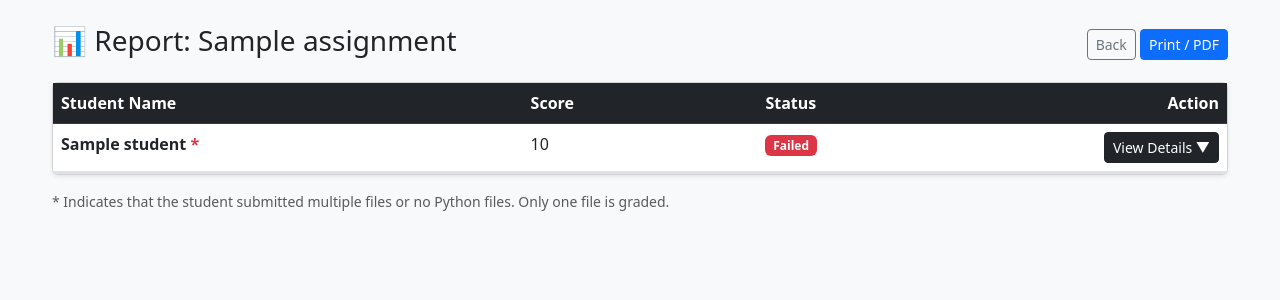
After one commit to inf-ufrgs/jobe-web, a FastAPI app: template grader/templates/professor_report.html in a window 1280 px wide. The commit adds this page. Shown: the top 300 px of the page. Run offline with FastAPI, Linux system fonts and the light colour scheme; the template is opened without the code that fills it: most values are stand-ins (such as "Sample title", 1, 10 or a date in 2020).

Commit message:
Enhance grading functionality and UI: - Add grading engine to process student submissions and return detailed results. - Implement professor routes for uploading and grading assignments. - Create new HTML templates for grading reports and submission uploads. - Update result display to show output details only for failed tests.

```diff
--- a/grader/app.py
+++ b/grader/app.py
@@ -3,7 +3,9 @@ import requests
 import logging
 import shutil         # For clearing invalid git folders
 from contextlib import asynccontextmanager
-from fastapi import FastAPI, Form, HTTPException, Request, Response
+from fastapi import FastAPI, Form, HTTPException, Request, Response, UploadFile, File
+import zipfile
+import shutil
 from fastapi.responses import HTMLResponse
 from fastapi.templating import Jinja2Templates
 from git import Repo, exc
@@ -37,9 +39,12 @@ GIT_TOKEN = os.getenv("GIT_TOKEN")   # The Secret Token
 # ONLY this ID is allowed to submit code.
 # Later we can expand this to a list or a proper auth system.
 ALLOWED_STUDENT_ID = "00177562"
+PROFESSOR_ID = "00177562"
 
-# Configure Logging
-logging.basicConfig(level=logging.INFO)
+# Configure Log Level from Environment
+log_level_str = os.getenv("LOG_LEVEL", "INFO").upper()
+numeric_level = getattr(logging, log_level_str, logging.INFO)
+logging.basicConfig(level=numeric_level)
 logger = logging.getLogger("grader")
 
 # Global State
@@ -95,6 +100,63 @@ def load_assignments_from_disk():
             logger.debug(f"Config: {config}")
 
     return new_assignments
+
+# --- HELPER: The Grading Engine ---
+def grade_submission(code, assignment_id):
+    """
+    Runs the code against the tests for the given assignment.
+    Returns: (score, max_score, results_list)
+    """
+    if assignment_id not in ASSIGNMENTS:
+        return 0, 0, [{"status": "ERROR", "css": "danger", "details": "Problema inválido!"}]
+
+    lab_data = ASSIGNMENTS[assignment_id]
+    tests = lab_data['cases']
+    time_limit = lab_data.get('time_limit', 5)
+
+    results = []
+    score = 0
+
+    # Inject wrapper
+    full_code = MOCK_WRAPPER + "\n" + code
+
+    for test in tests:
+        name = test.get('name', 'Test Case')
+        payload = {
+            "run_spec": {
+                "language_id": "python3",
+                "sourcecode": full_code,
+                "input": test['input'] if test['input'] else "",
+                "parameters": {"cputime": time_limit}
+            }
+        }
+
+        try:
+            # We use a shorter timeout for Python requests to catch hangs
+            resp = requests.post(JOBE_URL, json=payload, timeout=time_limit + 2)
+
+            if resp.status_code != 200:
+                results.append({"status": "SERVER ERROR", "css": "secondary", "details": f"HTTP {resp.status_code}"})
+                continue
+
+            outcome = resp.json()
+            if outcome['outcome'] == 15:
+                actual = outcome['stdout'].strip()
+                expected = test['output'].strip()
+                if actual.lower() == expected.lower():
+                    results.append({"name": name, "status": "PASS", "css": "success", "details": "OK"})
+                    score += 1
+                else:
+                    results.append({"name": name, "status": "FAIL", "css": "warning", "details": f"{20*'-'} Saída Esperada {20*'-'}\n{expected}\n\n{20*'-'} Saída Recebida {20*'-'}\n{actual}"})
+            else:
+                # Runtime/Syntax Error
+                err = outcome.get('cmpinfo') or outcome.get('stderr') or "Runtime Error"
+                results.append({"name": name, "status": JOBE_OUTCOME_MAP.get(outcome['outcome'], "Error"), "css": "danger", "details": err})
+
+        except Exception as e:
+            results.append({"status": "CONNECTION ERROR", "css": "dark", "details": str(e)})
+
+    return score, len(tests), results
 
 # --- LIFESPAN HANDLER (The New Way) ---
 @asynccontextmanager
@@ -159,7 +221,7 @@ async def favicon():
         </svg>
     """, media_type="image/svg+xml")
 
-# 1. NEW ROOT ROUTE (No Dropdown)
+# 1. ROOT ROUTE
 @app.get("/", response_class=HTMLResponse)
 async def read_root(request: Request):
     return """
@@ -170,19 +232,12 @@ async def read_root(request: Request):
         </body>
     </html>
     """
-# 2. OLD ROOT ROUTE (With Dropdown for manual testing)
-'''
-@app.get("/", response_class=HTMLResponse)
-async def read_root(request: Request):
-    # Pass assignment list to the dropdown
-    return templates.TemplateResponse("index.html", {"request": request, "assignments": ASSIGNMENTS})
-'''
 
-# 3. ASSIGNMENT ROUTE
+# 2. STUDENT ASSIGNMENT ROUTE
 @app.get("/assignment/{assignment_id}", response_class=HTMLResponse)
 async def view_assignment(request: Request, assignment_id: str):
     if assignment_id not in ASSIGNMENTS:
-        logger.warning(f"Assignment not found: {assignment_id}")
+        logger.warning(f"Student assignment not found: {assignment_id}")
         raise HTTPException(status_code=404, detail="Assignment not found. Please check your URL.")
 
     lab_data = ASSIGNMENTS[assignment_id]
@@ -197,7 +252,7 @@ async def view_assignment(request: Request, assignment_id: str):
         "author": lab_data.get('author')
     })
 
-# 4. SUBMISSION ROUTE
+# 3. STUDENT SUBMISSION ROUTE
 @app.post("/submit", response_class=HTMLResponse)
 async def submit_code(
     request: Request,
@@ -207,8 +262,9 @@ async def submit_code(
 ):
     # 1. SECURITY CHECK (Hard-coded Auth)
     # We strip whitespace just in case they added a space by accident
+    client_ip = request.client.host
     if student_id.strip() != ALLOWED_STUDENT_ID:
-        logger.warning(f"UNAUTHORIZED ATTEMPT | Student: {student_id} | IP: {request.client.host}")
+        logger.warning(f"UNAUTHORIZED ATTEMPT | Student: {student_id} | IP: {client_ip}")
         return HTMLResponse(
             content=f"""
             <div style="color: red; font-family: sans-serif; padding: 20px; text-align: center;">
@@ -221,89 +277,130 @@ async def submit_code(
         )
 
     # 2. Logging (Authorized)
-    client_ip = request.client.host
-    logger.info(f"SUBMISSION | Student: {student_id} | Assignment: {assignment_id}")
+    logger.info(f"SUBMISSION | Student: {student_id} | Assignment: {assignment_id} | IP: {client_ip}")
 
-    if assignment_id not in ASSIGNMENTS:
-        return HTMLResponse("Invalid Assignment ID", status_code=400)
+    # 3. CALL THE HELPER
+    score, total, results = grade_submission(code, assignment_id)
 
-    tests = ASSIGNMENTS[assignment_id]['cases']
-    results = []
-    score = 0
-
-    # Inject wrapper before student code
-    full_code = MOCK_WRAPPER + "\n" + code
-
-    for i, test in enumerate(tests):
-        payload = {
-            "run_spec": {
-                "language_id": "python3",
-                "sourcecode": full_code,
-                "input": test['input']
-            }
-        }
-
-        try:
-            resp = requests.post(JOBE_URL, json=payload, timeout=6)
-
-            if resp.status_code != 200:
-                results.append({
-                    "status": "SERVER ERROR",
-                    "css": "secondary",
-                    "details": f"Jobe returned HTTP {resp.status_code}"
-                })
-                continue
-
-            outcome_data = resp.json()
-            outcome_code = outcome_data['outcome']
-            outcome_desc = JOBE_OUTCOME_MAP.get(outcome_code, f"Unknown Error ({outcome_code})")
-
-            # 1. CHECK EXECUTION HEALTH
-            if outcome_code != 15:
-                # If it didn't run successfully (Crashed, Timeout, etc)
-                # 'cmpinfo' usually holds Python tracebacks or SyntaxErrors
-                error_details = outcome_data.get('cmpinfo', '')
-
-                # Fallback: sometimes Jobe puts runtime errors in stdout or stderr
-                if not error_details:
-                     error_details = outcome_data.get('stderr', '')
-
-                results.append({
-                    "name": test['name'],
-                    "status": outcome_desc, # e.g. "Runtime Error"
-                    "css": "warning",
-                    "details": error_details # e.g. "ZeroDivisionError..."
-                })
-                continue
-
-            # 2. CHECK LOGIC (Only if execution was successful)
-            actual = outcome_data['stdout'].strip()
-            expected = test['output'].strip()
-
-            if actual == expected:
-                results.append({
-                    "name": test['name'],
-                    "status": "PASS",
-                    "css": "success",
-                    "details": f"Output: {actual}"
-                })
-                score += 1
-            else:
-                results.append({
-                    "name": test['name'],
-                    "status": "FAIL",
-                    "css": "danger",
-                    "details": f"Expected:\n{expected}\n\nGot:\n{actual}"
-                })
-
-        except Exception as e:
-            logger.error(f"Connection error during submission: {e}{type(e)}")
-            results.append({"status": "CONNECTION ERROR", "css": "dark", "details": str(e)})
-
+    # 4. RETURN RESPONSE
     return templates.TemplateResponse("result.html", {
         "request": request,
         "results": results,
-        "score": f"{score}/{len(tests)}",
+        "score": f"{score}/{total}",
         "student_id": student_id,
-        "total": len(tests)
+        "assignment_id": assignment_id
     })
+
+# 4. PROFESSOR ASSIGNMENT ROUTE
+@app.get("/professor/{assignment_id}", response_class=HTMLResponse)
+async def professor_upload_page(request: Request, assignment_id: str):
+    """
+    Renders the upload page SPECIFIC to one assignment.
+    """
+    if assignment_id not in ASSIGNMENTS:
+        logger.warning(f"Professor assignment not found: {assignment_id}")
+        raise HTTPException(status_code=404, detail="Assignment not found")
+
+    lab_data = ASSIGNMENTS[assignment_id]
+
+    return templates.TemplateResponse("professor_upload.html", {
+        "request": request,
+        "assignment_id": assignment_id,
+        "title": lab_data['title']
+    })
+
+# 5. PROFESSOR SUBMISSION ROUTE
+@app.post("/professor/grade", response_class=HTMLResponse)
+async def professor_grade(
+    request: Request,
+    prof_id: str = Form(...),
+    assignment_id: str = Form(...),
+    zip_file: UploadFile = File(...)
+):
+    # 1. Auth Check
+    if prof_id != PROFESSOR_ID:
+        return HTMLResponse("<h1>🚫 Access Denied</h1>", status_code=403)
+
+    # 2. Setup Temp Directory
+    # We use a random suffix or timestamp to prevent collisions if two TAs grade at once
+    import uuid
+    run_id = str(uuid.uuid4())[:8]
+    temp_dir = f"/tmp/grade_{assignment_id}_{run_id}"
+
+    if os.path.exists(temp_dir): shutil.rmtree(temp_dir)
+    os.makedirs(temp_dir)
+
+    zip_path = f"{temp_dir}/submissions.zip"
+    with open(zip_path, "wb") as buffer:
+        shutil.copyfileobj(zip_file.file, buffer)
+
+    try:
+        with zipfile.ZipFile(zip_path, 'r') as zip_ref:
+            zip_ref.extractall(temp_dir)
+    except zipfile.BadZipFile:
+        return HTMLResponse("Error: Invalid ZIP file", status_code=400)
+
+    # 3. Iterate through Folders (The "Moodle Parser")
+    report_data = []
+
+    # Walk through the extracted folder
+    # Look for folders that match the pattern "Name_ID_..."
+    extracted_root = temp_dir
+
+    # Sometimes parsing creates a subfolder, so we check root contents
+    items = os.listdir(extracted_root)
+
+    for i, item in enumerate(sorted(items)):
+        student_dir = os.path.join(extracted_root, item)
+
+        # Skip the zip file itself and __MACOSX junk
+        if not os.path.isdir(student_dir) or item.startswith("__"):
+            continue
+
+        # Extract Name (Assumption: "Name_ID_...")
+        parts = item.split('_')
+        student_name = parts[0]
+
+        # Find Python Files
+        py_files = [f for f in os.listdir(student_dir) if f.endswith(".py")]
+
+        student_status = {}
+
+        if not py_files:
+            student_status = {"name": student_name, "has_warning": 0, "score": "0", "status": "No File", "css": "secondary"}
+        else:
+            # Pick the first one
+            target_file = py_files[0]
+            warning = f"(Found {len(py_files)} files)" if len(py_files) > 1 else ""
+
+            with open(os.path.join(student_dir, target_file), "r", encoding="utf-8", errors="ignore") as f:
+                code_content = f.read()
+
+            # --- RUN THE GRADER ---
+            score, total, results = grade_submission(code_content, assignment_id)
+
+            # Calculate Pass/Fail CSS
+            row_css = "success" if score == total else ("warning" if score > 0 else "danger")
+
+            # Inside the professor_grade loop in app.py:
+
+            student_status = {
+                "id": f"student_{i}",  # Unique ID for the HTML collapse target
+                "name": student_name,
+                "has_warning": len(py_files),  # Lenght of py_files for warning display should be always 1
+                "score": f"{score}/{total}",
+                "css": row_css,  # "success", "danger", or "warning"
+                "code_content": code_content,
+                "results": results # The list of test outcomes
+            }
+
+        report_data.append(student_status)
+
+    # Cleanup
+    shutil.rmtree(temp_dir)
+
+    return templates.TemplateResponse("professor_report.html", {
+        "request": request,
+        "report": report_data,
+        "assignment": ASSIGNMENTS[assignment_id]['title']
+    })
--- /dev/null
+++ b/grader/templates/professor_report.html
@@ -0,0 +1,140 @@
+<!DOCTYPE html>
+<html lang="en">
+<head>
+    <title>Grading Report: {{ assignment }}</title>
+    <link href="https://cdn.jsdelivr.net/npm/bootstrap@5.3.0/dist/css/bootstrap.min.css" rel="stylesheet">
+    <link rel="stylesheet" href="https://cdnjs.cloudflare.com/ajax/libs/highlight.js/11.7.0/styles/github-dark.min.css">
+    <style>
+        body { background-color: #f8f9fa; }
+        .table-hover tbody tr:hover { cursor: pointer; }
+
+        /* Custom styling for the expanded row content */
+        .detail-row td {
+            background-color: #fff !important;
+            padding: 0;
+            border-bottom: 2px solid #dee2e6;
+        }
+        .detail-container { padding: 20px; background-color: #f8f9fa; border-left: 5px solid #6c757d; }
+
+        /* Code box styling */
+        .code-box {
+            max-height: 400px;
+            overflow-y: auto;
+            border-radius: 5px;
+            font-size: 0.85rem;
+        }
+
+        /* Preformatted text for diffs */
+        .diff-box {
+            font-family: monospace;
+            white-space: pre-wrap;
+            font-size: 0.85rem;
+            background: #eee;
+            padding: 5px;
+            border-radius: 3px;
+        }
+    </style>
+</head>
+<body>
+
+<div class="container-fluid mt-4" style="max-width: 1200px;">
+
+    <div class="d-flex justify-content-between align-items-center mb-3">
+        <h3>📊 Report: {{ assignment }}</h3>
+        <div>
+            <a href="javascript: history.back()" class="btn btn-outline-secondary btn-sm">Back</a>
+            <button class="btn btn-primary btn-sm" onclick="window.print()">Print / PDF</button>
+        </div>
+    </div>
+
+    <div class="card shadow-sm">
+        <table class="table table-hover mb-0">
+            <thead class="table-dark">
+                <tr>
+                    <th style="width: 40%">Student Name</th>
+                    <th style="width: 20%">Score</th>
+                    <th style="width: 20%">Status</th>
+                    <th style="width: 20%" class="text-end">Action</th>
+                </tr>
+            </thead>
+            <tbody>
+                {% for student in report %}
+
+                <tr class="table-{{ student.css }}" data-bs-toggle="collapse" data-bs-target="#collapse-{{ student.id }}" aria-expanded="false">
+                    <td class="fw-bold">
+                        {{ student.name }}
+                        {% if student.has_warning != 1 %}
+                            {% if student.has_warning == 0 %}
+                            <span class="text-danger fw-bold" title="Warning: No Python files submitted">*</span>
+                            {% else %}
+                            <span class="text-danger fw-bold" title="Warning: Multiple files submitted">*</span>
+                            {% endif %}
+                        {% endif %}
+                    </td>
+                    <td>{{ student.score }}</td>
+                    <td>
+                        {% if student.css == 'success' %}
+                            <span class="badge bg-success">Passed</span>
+                        {% elif student.css == 'warning' %}
+                            <span class="badge bg-warning text-dark">Partial</span>
+                        {% else %}
+                            <span class="badge bg-danger">Failed</span>
+                        {% endif %}
+                    </td>
+                    <td class="text-end">
+                        <button class="btn btn-sm btn-dark">View Details ▼</button>
+                    </td>
+                </tr>
+
+                <tr class="detail-row">
+                    <td colspan="4">
+                        <div id="collapse-{{ student.id }}" class="collapse">
+                            <div class="detail-container">
+                                <div class="row">
+
+                                    <div class="col-md-6">
+                                        <h6 class="text-muted text-uppercase">Source Code</h6>
+                                        <pre><code class="language-python code-box">{{ student.code_content }}</code></pre>
+                                    </div>
+
+                                    <div class="col-md-6">
+                                        <h6 class="text-muted text-uppercase">Test Breakdown</h6>
+                                        <div class="list-group">
+                                            {% for test in student.results %}
+                                            <div class="list-group-item">
+                                                <div class="d-flex w-100 justify-content-between">
+                                                    <span class="text-{{ test.css }}">{{ test.name }}: {{ test.status }}</span>
+                                                </div>
+
+                                                {% if test.details %}
+                                                <div class="mt-2">
+                                                    <div class="diff-box">{{ test.details }}</div>
+                                                </div>
+                                                {% endif %}
+                                            </div>
+                                            {% endfor %}
+                                        </div>
+                                    </div>
+
+                                </div>
+                            </div>
+                        </div>
+                    </td>
+                </tr>
+                {% endfor %}
+            </tbody>
+        </table>
+    </div>
+
+    <div class="mt-3 text-muted small">
+        <p>* Indicates that the student submitted multiple files or no Python files. Only one file is graded.</p>
+    </div>
+
+</div>
+
+<script src="https://cdn.jsdelivr.net/npm/bootstrap@5.3.0/dist/js/bootstrap.bundle.min.js"></script>
+<script src="https://cdnjs.cloudflare.com/ajax/libs/highlight.js/11.7.0/highlight.min.js"></script>
+<script>hljs.highlightAll();</script>
+
+</body>
+</html>
--- a/grader/templates/result.html
+++ b/grader/templates/result.html
@@ -39,7 +39,7 @@
                         <h6 class="mb-1 fw-bold">{{res.name}}: {{ res.status }}</h6>
                     </div>
 
-                    {% if res.details %}
+                    {% if res.details and res.status != "PASS" %}
                     <div class="mt-2">
                         <small class="text-muted">Saída:</small>
                         <div class="output-box mt-1">{{ res.details }}</div>
```
Also changed, not shown: grader/templates/professor_upload.html (added, +51 -0 lines).
